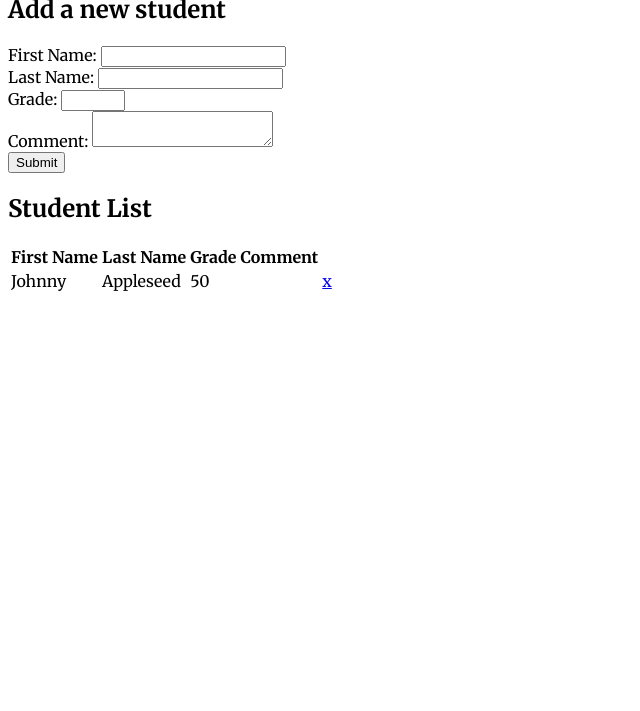
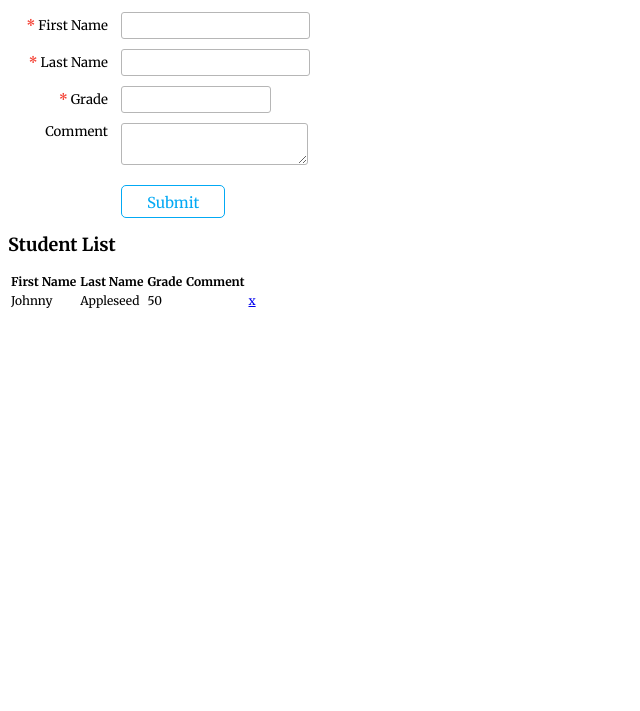
Before and after one commit to daniil/bw-exercise, a website: page client/index.html in a window 1280 px wide. Shown: the part 89-800 px from the top of the page, without its empty margins (0-640 px from the left). Drawn offline with Linux system fonts and the light colour scheme.

Commit message:
Form styling

```diff
--- a/client/app/directives/student-form.directive.tpl.html
+++ b/client/app/directives/student-form.directive.tpl.html
@@ -2,28 +2,37 @@
   <h2>Add a new student</h2>
   <form name="studentForm" id="studentForm" novalidate>
     <div class="bw-student-form__field">
-      <label for="firstName" class="bw-student-form__field__label">First Name:</label>
+      <label for="firstName" class="bw-student-form__field__label">
+        <span class="form-field__asterisk">*</span>
+        First Name
+      </label>
       <input type="text" class="bw-student-form__field__input" name="firstName" id="firstName" ng-model="vm.studentModel.firstName" required>
       <span class="bw-student-form__field__error" ng-show="studentForm.$submitted && studentForm.firstName.$error.required">This field is required</span>
     </div>
     <div class="bw-student-form__field">
-      <label for="lastName" class="bw-student-form__field__label">Last Name:</label>
+      <label for="lastName" class="bw-student-form__field__label">
+        <span class="form-field__asterisk">*</span>
+        Last Name
+      </label>
       <input type="text" class="bw-student-form__field__input" name="lastName" id="lastName" ng-model="vm.studentModel.lastName" required>
       <span class="bw-student-form__field__error" ng-show="studentForm.$submitted && studentForm.lastName.$error.required">This field is required</span>
     </div>
     <div class="bw-student-form__field">
-      <label for="grade" class="bw-student-form__field__label">Grade:</label>
+      <label for="grade" class="bw-student-form__field__label">
+        <span class="form-field__asterisk">*</span>
+        Grade
+      </label>
       <input type="number" class="bw-student-form__field__input" name="grade" id="grade" ng-model="vm.studentModel.grade" required min="1" max="100">
       <span class="bw-student-form__field__error" ng-show="studentForm.$submitted && studentForm.grade.$error.required">This field is required</span>
       <span class="bw-student-form__field__error" ng-show="studentForm.$submitted && studentForm.grade.$error.min">Minimum grade is 1</span>
       <span class="bw-student-form__field__error" ng-show="studentForm.$submitted && studentForm.grade.$error.max">Maximum grade is 100</span>
     </div>
     <div class="bw-student-form__field">
-      <label for="comment" class="bw-student-form__field__label">Comment:</label>
+      <label for="comment" class="bw-student-form__field__label bw-student-form__field__label--multiline">Comment</label>
       <textarea class="bw-student-form__field__input" name="comment" id="comment" ng-model="vm.studentModel.comment"></textarea>
     </div>
     <div class="bw-student-form__field">
-      <input type="submit" value="Submit" ng-click="vm.addStudent(studentForm)">
+      <input type="submit" class="bw-student-form__button" value="Submit" ng-click="vm.addStudent(studentForm)">
     </div>
   </form>
 </div>
--- a/client/content/less/styles.less
+++ b/client/content/less/styles.less
@@ -8,6 +8,58 @@ html {
 }
 body {
   font-family: 'Merriweather', serif;
+  font-size: 12px;
+}
+
+.bw-student-form__field {
+  margin-bottom: 10px;
+}
+
+.bw-student-form__field__label {
+  display: inline-block;
+  min-width: 100px;
+  vertical-align: middle;
+  font-size: 1.1em;
+  text-align: right;
+}
+
+.bw-student-form__field__label--multiline {
+  vertical-align: top;
+}
+
+.bw-student-form__field__input {
+  display: inline-block;
+  min-width: 150px;
+  padding: 5px;
+  margin-left: 10px;
+  border: 1px solid #B6B6B6;
+  border-radius: 3px;
+  vertical-align: middle;
+  outline-color: #B3E5FC;
+}
+
+.bw-student-form__field__error {
+  color: #F44336;
+  font-size: 0.9em;
+  margin-left: 10px;
+}
+
+.bw-student-form__button {
+  padding: 7px 25px 5px;
+  margin: 10px 0 0 113px;
+  background-color: #fff;
+  border: 1px solid #03A9F4;
+  border-radius: 5px;
+  cursor: pointer;
+  color: #03A9F4;
+  font-family: 'Merriweather', serif;
+  font-size: 1.25em;
+
+  &:hover,
+  &:active {
+    background-color: #03A9F4;
+    color: #fff;
+  }
 }
 
 .bw-student-list__table__cell--editable {
@@ -15,3 +67,14 @@ body {
     background-color: #FFECB3;
   }
 }
+
+.form-field__asterisk {
+  font-weight: bold;
+  color: #F44336;
+}
+
+.ng-submitted {
+  .ng-invalid {
+    border-color: #F44336;
+  }
+}
```
Also changed, not shown: client/content/css/styles.css, 1 other file.
